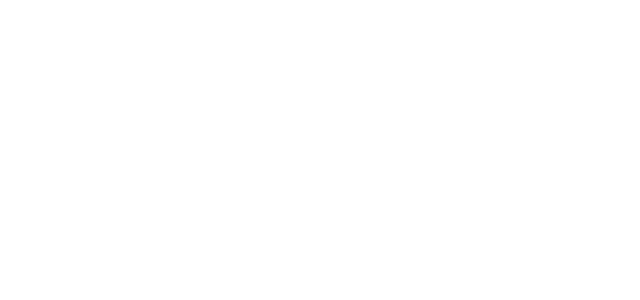
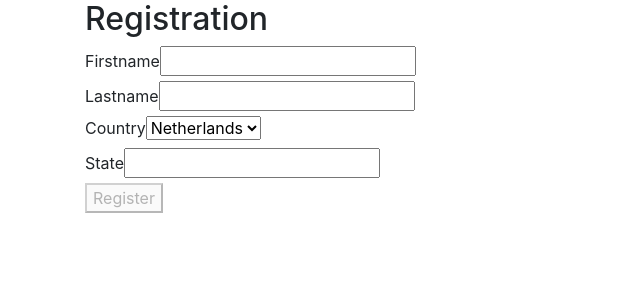
Before and after one commit to mauricedb/dotnetflix-2019-3, a React (Create React App) app: page / in a window 1280 px wide. Shown: the top 300 px of the page, without its empty margins (0-640 px from the left). Built offline with nearby package versions, Linux system fonts and the light colour scheme.

Commit message:
Three requirements

```diff
--- a/src/registration/registration-form.tsx
+++ b/src/registration/registration-form.tsx
@@ -1,7 +1,72 @@
 import React from 'react';
 
-const RegistrationForm = () => {
-  return null;
+const RegistrationForm = ({ person: initalPerson }: any) => {
+  const [person, setPerson] = React.useState<Person>(initalPerson);
+
+  const handleChange = ({
+    target
+  }: React.ChangeEvent<HTMLInputElement | HTMLSelectElement>) => {
+    setPerson((p: Person) => ({ ...p, [target.name]: target.value }));
+  };
+
+  return (
+    <div>
+      <h2>Registration</h2>
+      <div>
+        <label htmlFor="firstName">Firstname</label>
+        <input
+          type="text"
+          id="firstName"
+          name="firstName"
+          value={person.firstName}
+          onChange={handleChange}
+        />
+      </div>
+      <div>
+        <label htmlFor="lastName">Lastname</label>
+        <input
+          type="text"
+          id="lastName"
+          name="lastName"
+          value={person.lastName}
+          onChange={handleChange}
+        />
+      </div>
+      <div>
+        <label htmlFor="country">Country</label>
+        <select
+          id="country"
+          name="country"
+          value={person.country}
+          onChange={handleChange}
+        >
+          <option value="NL">Netherlands</option>
+          <option value="USA">USA</option>
+        </select>
+      </div>
+      <div>
+        <label htmlFor="state">State</label>
+        <input
+          type="text"
+          id="state"
+          name="state"
+          value={person.state}
+          onChange={handleChange}
+        />
+      </div>
+      <div>
+        <button disabled={!person.firstName || !person.lastName}>
+          Register
+        </button>
+      </div>
+    </div>
+  );
 };
 
+RegistrationForm.defaultProps = {
+  person: { firstName: '', lastName: '', country: 'NL', state: '' }
+};
+
+type Person = typeof RegistrationForm.defaultProps.person;
+
 export default RegistrationForm;
```
Also changed, not shown: .presentation-buddy/instructions.json, 2 other files (tests, documents, lock files or other folders).
